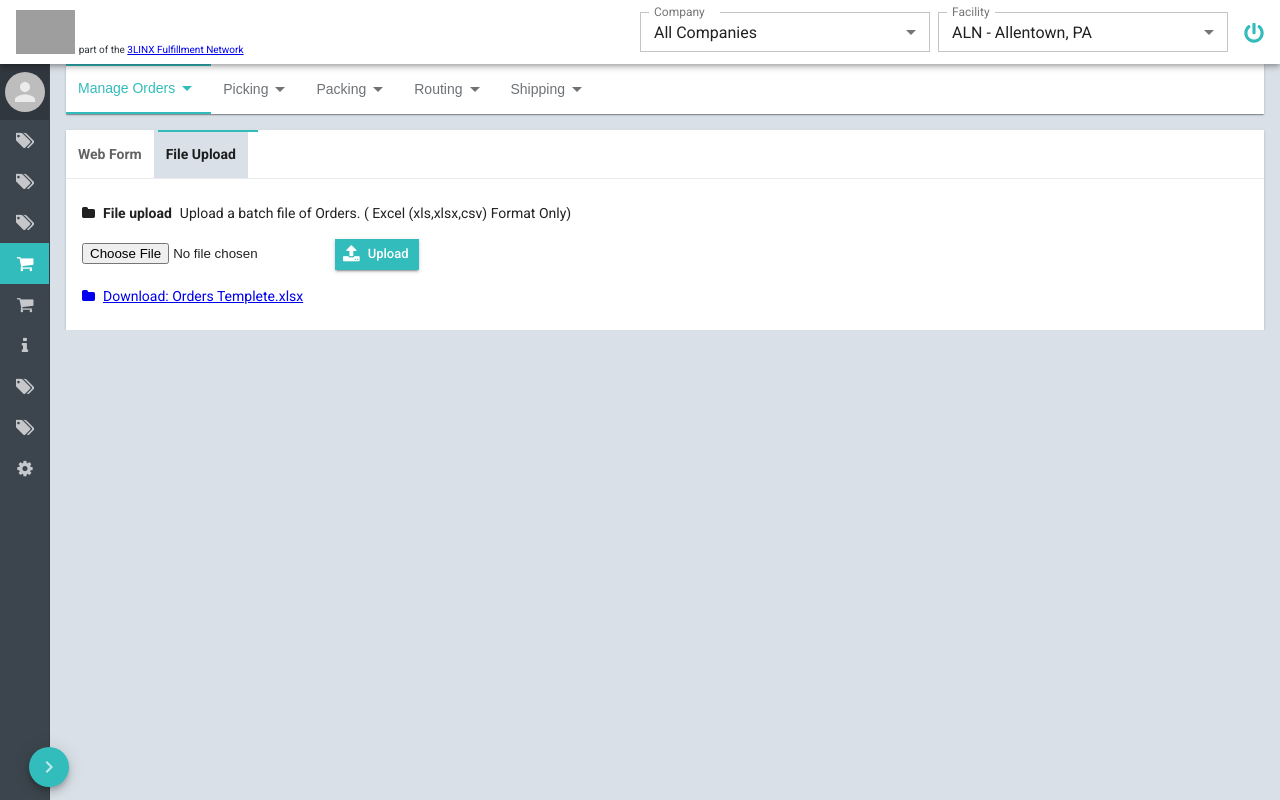
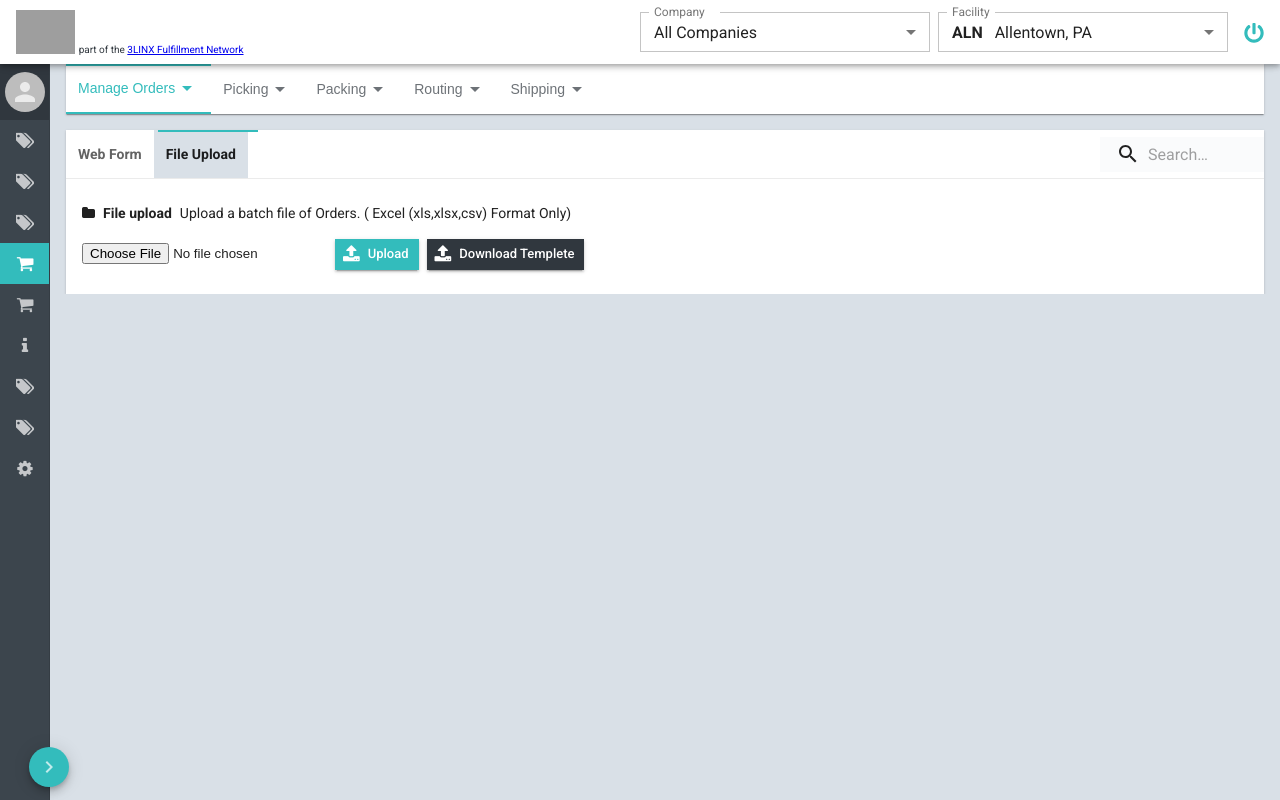
Before and after one commit to Deko898/warehouse, a React (Create React App) app: page /orders/manage-orders/create-order/upload in a window 1280 px wide. Built offline with nearby package versions, Linux system fonts and the light colour scheme; sample sign-in values are in the browser's storage; grey boxes are pictures that could not be loaded.

Commit message:
fixed css style

```diff
--- a/src/charts/Bar.tsx
+++ b/src/charts/Bar.tsx
@@ -9,7 +9,6 @@ import {
 } from "@devexpress/dx-react-chart-material-ui";
 
 import { Animation } from "@devexpress/dx-react-chart";
-import { useStyles } from "./styles/chart.styles";
 
 const data: any[] = [
   { year: "1950", population: 2.525 },
@@ -25,9 +24,9 @@ interface IBarChart {
   height: number
 }
 export const BarChart: React.FunctionComponent<IBarChart> = ({height}: IBarChart) => {
-  const classes = useStyles();
+  //const classes = useStyles();
   return (
-    <Paper className={classes.root}>
+    <Paper>
       <Chart data={data} height={height}>
         <ArgumentAxis showLine={true} />
         <ValueAxis showLine={true} />
--- a/src/charts/Line.tsx
+++ b/src/charts/Line.tsx
@@ -11,7 +11,6 @@ import { withStyles } from "@material-ui/core/styles";
 import { Animation } from "@devexpress/dx-react-chart";
 
 import { confidence as chartData } from "./mock-data/line.mock";
-import { useStyles } from "./styles/chart.styles";
 
 const format = () => (tick: any) => tick;
 
@@ -30,10 +29,10 @@ const TitleText: any = withStyles(titleStyles)(({ classes, ...props }: any) => (
 ));
 
 export const LineChart: React.FunctionComponent = () => {
-  const classes = useStyles();
+  //const classes = useStyles();
 
   return (
-    <Paper className={classes.root}>
+    <Paper >
       <Chart data={chartData} height={240}>
         <ArgumentAxis tickFormat={format} />
         <ValueAxis labelComponent={ValueLabel} />
--- a/src/charts/SideBySideStackedBar.tsx
+++ b/src/charts/SideBySideStackedBar.tsx
@@ -11,12 +11,11 @@ import {
 import { Stack, Animation } from "@devexpress/dx-react-chart";
 
 import { population as data } from "./mock-data/sideBySideDemoData";
-import { useStyles } from "./styles/chart.styles";
 
 export const SideBySideStacked: React.FunctionComponent = () => {
-  const classes = useStyles();
+  //const classes = useStyles();
   return (
-    <Paper className={classes.root}>
+    <Paper >
       <Chart data={data} height={240}>
         <ArgumentAxis />
         <ValueAxis />
--- a/src/common/components/AppBar/AppBarFilters.tsx
+++ b/src/common/components/AppBar/AppBarFilters.tsx
@@ -1,15 +1,15 @@
-import React from "react";
-import MenuItem from "@material-ui/core/MenuItem";
-import FormControl from "@material-ui/core/FormControl";
-import Select from "@material-ui/core/Select";
-import { useStyles, useSelectStyles } from "./styles/appBarFilters.styles";
-import { InputLabel, ListSubheader } from "@material-ui/core";
+import React from 'react';
+import MenuItem from '@material-ui/core/MenuItem';
+import FormControl from '@material-ui/core/FormControl';
+import Select from '@material-ui/core/Select';
+import { useStyles, useSelectStyles } from './styles/appBarFilters.styles';
+import { InputLabel } from '@material-ui/core';
 
 export default function Filters() {
 	const classes = useStyles();
 	const selectClasses = useSelectStyles();
-  const [company, setCompany] = React.useState("10");
-  const [facility, setFacility] = React.useState("10");
+	const [company, setCompany] = React.useState('10');
+	const [facility, setFacility] = React.useState('10');
 
 	const handleCompanyChange = (
 		event: React.ChangeEvent<{ value: unknown }>
@@ -23,21 +23,21 @@ export default function Filters() {
 		setFacility(event.target.value as string);
 	};
 	return (
-    <form className={classes.root} noValidate autoComplete="off">
+		<form className={classes.root} noValidate autoComplete='off'>
 			<FormControl
 				className={classes.formControl}
-        size="small"
-        color="secondary"
-        variant="outlined"
+				size='small'
+				color='secondary'
+				variant='outlined'
 			>
-        <InputLabel id="companies-outlined-label">Company</InputLabel>
+				<InputLabel id='companies-outlined-label'>Company</InputLabel>
 				<Select
-          labelId="companies-outlined-label"
-          id="companies-outlined"
-          placeholder="Company"
+					labelId='companies-outlined-label'
+					id='companies-outlined'
+					placeholder='Company'
 					value={company}
 					onChange={handleCompanyChange}
-          label="Companies"
+					label='Companies'
 				>
 					<MenuItem value={10} className={selectClasses.root}>
 						All Companies
@@ -59,27 +59,53 @@ export default function Filters() {
 
 			<FormControl
 				className={classes.formControl}
-        size="small"
+				size='small'
 				defaultValue={10}
-        color="secondary"
-        variant="outlined"
+				color='secondary'
+				variant='outlined'
 			>
-        <InputLabel id="facility-outlined-label">Facility</InputLabel>
+				<InputLabel id='facility-outlined-label'>Facility</InputLabel>
 				<Select
-          labelId="facility-outlined-label"
-          id="facility-outlined"
+					labelId='facility-outlined-label'
+					id='facility-outlined'
 					value={facility}
 					onChange={handleFacilityChange}
-          label="Facility"
+					label='Facility'
 				>
-          <MenuItem value={10}>ALN - Allentown, PA</MenuItem>
-          <MenuItem value={11}>BKLYN - Brooklyn, NY</MenuItem>
-          <MenuItem value={12}>LAS - Las Vegas, NV</MenuItem>
-          <MenuItem value={13}>LAX - Los Angeles, CA</MenuItem>
-          <ListSubheader>GLA - Glasgow, UK (Campus)</ListSubheader>
-          <MenuItem value={1}>GLA1 - Glasgow, UK</MenuItem>
-          <MenuItem value={2}>GLA2 - Glasgow, UK</MenuItem>
-          <MenuItem value={2}>GLA3 - Glasgow, UK</MenuItem>
+					<MenuItem value={10} className={selectClasses.root}>
+						<strong>ALN</strong>
+						<span> Allentown, PA</span>
+					</MenuItem>
+					<MenuItem value={11} className={selectClasses.root}>
+						<strong>BKLYN</strong>
+						<span>Brooklyn, NY</span>
+					</MenuItem>
+
+					<MenuItem value={12} className={selectClasses.root}>
+						<strong>GLA</strong>
+						<span>Glasgow, UK (Campus)</span>
+					</MenuItem>
+					<MenuItem value={1} className={selectClasses.root}>
+						<strong className={classes.childMargin}>GLA1</strong>
+						<span>Glasgow, UK</span>
+					</MenuItem>
+					<MenuItem value={2} className={selectClasses.root}>
+						<strong className={classes.childMargin}>GLA2</strong>
+						<span>Glasgow, UK</span>
+					</MenuItem>
+					<MenuItem value={3} className={selectClasses.root}>
+						<strong className={classes.childMargin}>GLA3</strong>
+						<span>Glasgow, UK</span>
+					</MenuItem>
+
+          <MenuItem value={13} className={selectClasses.root}>
+						<strong>LAS</strong>
+						<span>Las Vegas, NV</span>
+					</MenuItem>
+					<MenuItem value={14} className={selectClasses.root}>
+						<strong>LAX</strong>
+						<span>Los Angeles, CA</span>
+					</MenuItem>
 				</Select>
 			</FormControl>
 		</form>
--- a/src/common/components/AppBar/styles/appBarFilters.styles.ts
+++ b/src/common/components/AppBar/styles/appBarFilters.styles.ts
@@ -17,6 +17,9 @@ export const useStyles = makeStyles((theme: Theme) =>
         }
       }
     },
+    childMargin: {
+      marginLeft: theme.spacing(2)
+    }
   })
 );
 
--- a/src/common/components/ComponentTabs/ComponentTabs.tsx
+++ b/src/common/components/ComponentTabs/ComponentTabs.tsx
@@ -3,6 +3,7 @@ import { withRouter, RouteComponentProps, Link } from "react-router-dom";
 import { Tabs, Tab } from "@material-ui/core";
 import Divider from "@material-ui/core/Divider";
 import { useStyles } from "./componentTabs.style";
+import SearchBar from "./SearchBar";
 
 interface IProps extends RouteComponentProps {
   routes: any[];
@@ -60,6 +61,7 @@ const ComponentTabs: React.FunctionComponent<IProps> = ({
             ></Tab>
           );
         })}
+        <Tab component={SearchBar} ></Tab>
       </Tabs>
       {withDivider && <Divider light />}
     </React.Fragment>
--- /dev/null
+++ b/src/common/components/ComponentTabs/SearchBar.tsx
@@ -0,0 +1,79 @@
+import React from 'react';
+import {
+	fade,
+	makeStyles,
+	Theme,
+	createStyles,
+} from '@material-ui/core/styles';
+import InputBase from '@material-ui/core/InputBase';
+import SearchIcon from '@material-ui/icons/Search';
+
+const useStyles = makeStyles((theme: Theme) =>
+  createStyles({
+    root: {
+      marginLeft: 'auto',
+      alignSelf: 'center'
+    },
+    search: {
+      position: 'relative',
+      borderRadius: theme.shape.borderRadius,
+      backgroundColor: fade('#d9e0e7', 0.15),
+      '&:hover': {
+        backgroundColor: fade('#d9e0e7', 0.25),
+      },
+      marginLeft: 0,
+      width: '100%',
+      [theme.breakpoints.up('sm')]: {
+        marginLeft: theme.spacing(1),
+        width: 'auto',
+      },
+    },
+    searchIcon: {
+      padding: theme.spacing(0, 2),
+      height: '100%',
+      position: 'absolute',
+      pointerEvents: 'none',
+      display: 'flex',
+      alignItems: 'center',
+      justifyContent: 'center',
+    },
+    inputRoot: {
+      color: 'inherit',
+    },
+    inputInput: {
+      padding: theme.spacing(1, 1, 1, 0),
+      // vertical padding + font size from searchIcon
+      paddingLeft: `calc(1em + ${theme.spacing(4)}px)`,
+      transition: theme.transitions.create('width'),
+      width: '100%',
+      [theme.breakpoints.up('sm')]: {
+        width: '12ch',
+        '&:focus': {
+          width: '20ch',
+        },
+      },
+    },
+  }),
+);
+
+export default function SearchBar() {
+	const classes = useStyles();
+
+	return (
+		<div className={classes.root}>
+			<div className={classes.search}>
+				<div className={classes.searchIcon}>
+					<SearchIcon />
+				</div>
+				<InputBase
+					placeholder='Search…'
+					classes={{
+						root: classes.inputRoot,
+						input: classes.inputInput,
+					}}
+					inputProps={{ 'aria-label': 'search' }}
+				/>
+			</div>
+		</div>
+	);
+}
--- a/src/common/components/Layout/Layout.tsx
+++ b/src/common/components/Layout/Layout.tsx
@@ -95,13 +95,12 @@ export default function Layout(props: Props) {
               <Avatar alt="D" src={user.avatar} />
             </div>
           )}
-          <div
+          {/* <div
             className={
               open ? classes.navigationLabel : classes.collapsedNavigationLabel
             }
           >
-            Navigation
-          </div>
+          </div> */}
           <NavigationBar />
           <div className={classes.drawerFooter}>
             <Fab
--- a/src/features/orders/containers/FileUpload/FileUpload.tsx
+++ b/src/features/orders/containers/FileUpload/FileUpload.tsx
@@ -1,5 +1,5 @@
 import React from "react";
-import { withRouter, Link } from "react-router-dom";
+import { withRouter } from "react-router-dom";
 import { Button } from "@material-ui/core";
 import { useStyles } from "./fileUpload.styles";
 
@@ -36,13 +36,19 @@ function CreateOrder() {
             Upload
           </Button>
         </label>
-      </div>
 
-      <div className={classes.uploadContent}>
-        <Link to="">
-          <i className="fa fa-folder" aria-hidden="true"></i>
-          <span className={classes.mLeft}>Download: Orders Templete.xlsx</span>
-        </Link>
+        <label htmlFor="contained-button-file" className={classes.mLeft}>
+          <Button
+            size="small"
+            color="secondary"
+            variant="contained"
+            component="span"
+            className={classes.button}
+            startIcon={<i className="fa fa-upload" aria-hidden="true"></i>}
+          >
+            Download Templete
+          </Button>
+        </label>
       </div>
     </div>
   );
--- a/src/features/orders/containers/Inbox/Inbox.tsx
+++ b/src/features/orders/containers/Inbox/Inbox.tsx
@@ -30,6 +30,7 @@ export const Inbox: React.FunctionComponent<IProps> = ({
       disablePadding: false,
       label: "Sys",
     },
+    {id: "icon", numeric: false, disablePadding: false, label: ""},
     { id: "orderNumber", numeric: true, disablePadding: false, label: "Order" },
     { id: "dc", numeric: true, disablePadding: false, label: "DC" },
     {
@@ -65,6 +66,7 @@ export const Inbox: React.FunctionComponent<IProps> = ({
       isLink: true,
       path: "/orders/details/",
     },
+    {id: 'icon'},
     { id: "orderNumber" },
     { id: "dc" },
     {
@@ -84,7 +86,6 @@ export const Inbox: React.FunctionComponent<IProps> = ({
     { id: "status" },
     { id: "action" },
   ];
-
   return (
     <React.Fragment>
       {isLoading ? (
```
Also changed, not shown: src/common/components/Table/Table.tsx (+49 -43 lines), src/features/orders/containers/OrderLookup/OrderLookup.tsx (+0 -38 lines). Lines whose indentation alone changed are shown as unchanged.
